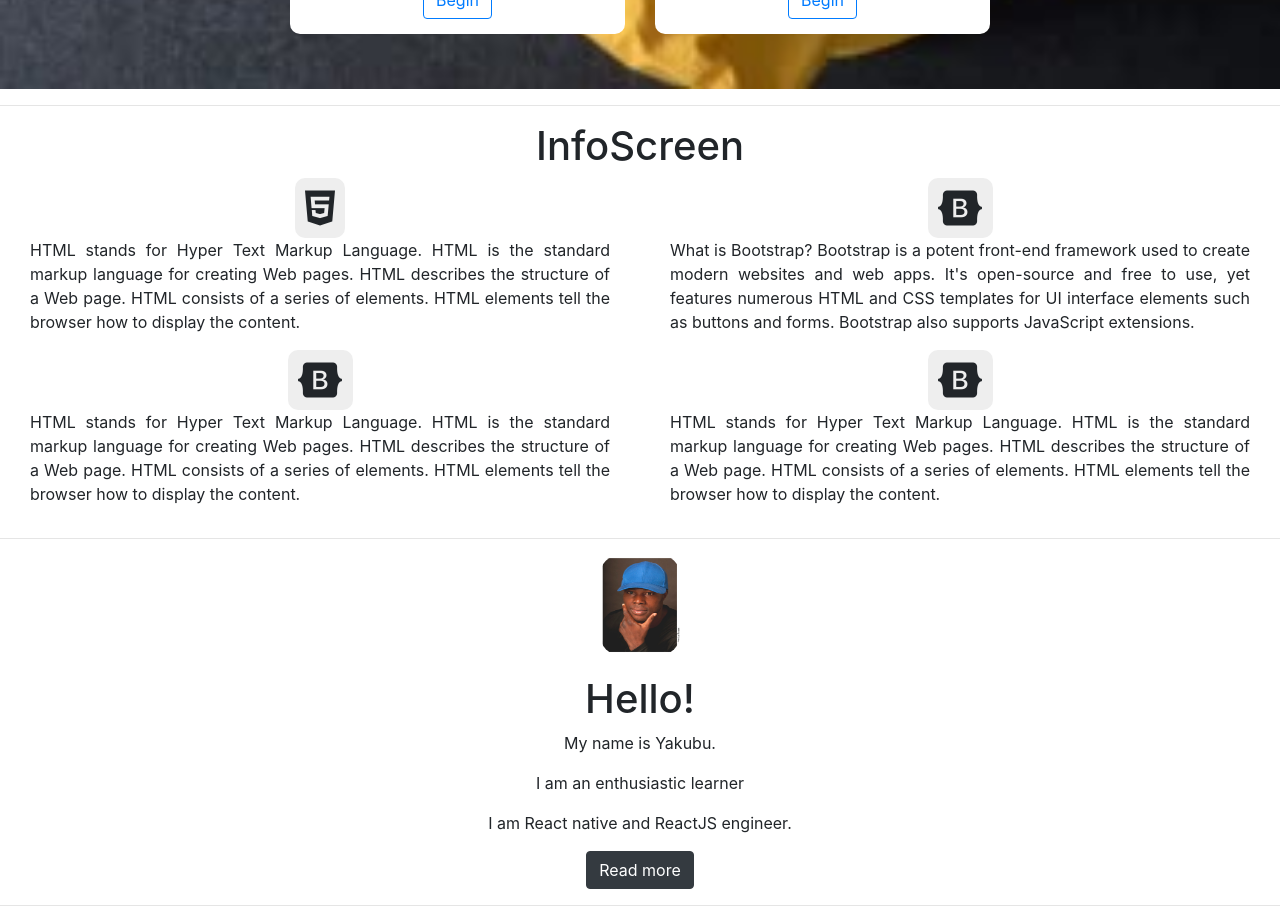
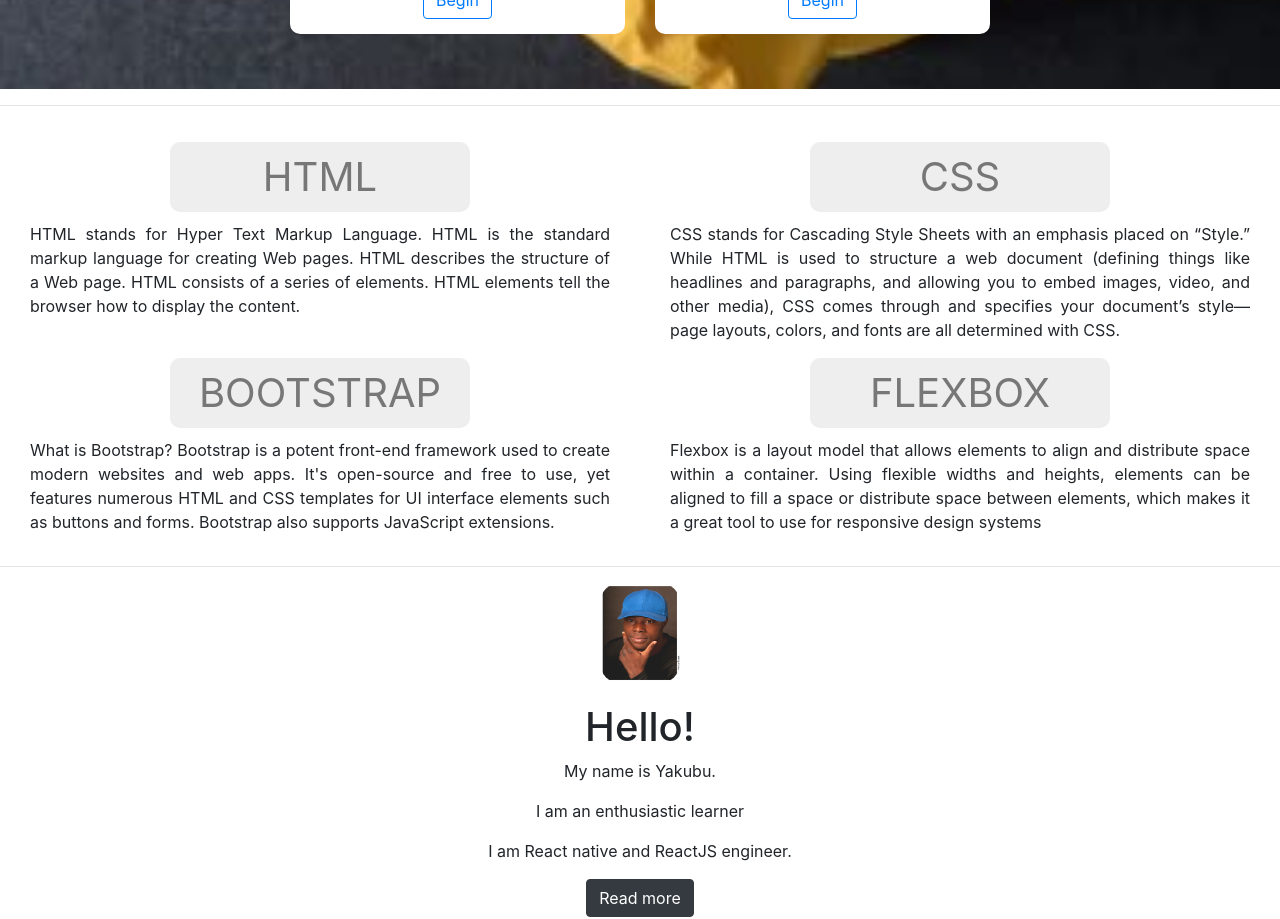
Before and after one commit to YakubuAmidu/Intelligentcoding, a React (Create React App) app: page / in a window 1280 px wide. Shown: the part 1300-2219 px from the top of the page. Built offline with nearby package versions, Linux system fonts and the light colour scheme; a web font is replaced by a local one.

Commit message:
Commiting changes

```diff
--- a/src/components/App.css
+++ b/src/components/App.css
@@ -125,6 +125,7 @@
 
 .InfoScreen-section {
   text-align: center;
+  padding-top: 20px;
 }
 
 .Info-icons {
@@ -133,13 +134,17 @@
   padding-right: 15px;
 }
 
-.fab {
+.Icons {
+  width: 300px;
+  margin: 0 auto;
   font-size: 40px;
   background-color: #eee;
-  padding: 10px;
+  color: #777;
+  padding: 5px;
   border-radius: 10px;
 }
 
 .Info-paragraph {
   text-align: justify;
+  margin-top: 10px;
 }
--- a/src/screens/InfoScreen.js
+++ b/src/screens/InfoScreen.js
@@ -4,11 +4,10 @@ import { Container, Col, Row } from "react-bootstrap";
 const InfoScreen = () => {
   return (
     <Container fluid className="InfoScreen-section">
-      <h1>InfoScreen</h1>
       <Row>
         <Col sm={6}>
           <div className="Info-icons">
-            <i className="Icons" class="fab fa-html5"></i>
+            <p className="Icons html">HTML</p>
             <p className="Info-paragraph">
               HTML stands for Hyper Text Markup Language. HTML is the standard
               markup language for creating Web pages. HTML describes the
@@ -19,7 +18,20 @@ const InfoScreen = () => {
         </Col>
         <Col sm={6}>
           <div className="Info-icons">
-            <i className="Icons" class="fab fa-bootstrap"></i>
+            <p className="Icons css">CSS</p>
+            <p className="Info-paragraph">
+              CSS stands for Cascading Style Sheets with an emphasis placed on
+              “Style.” While HTML is used to structure a web document (defining
+              things like headlines and paragraphs, and allowing you to embed
+              images, video, and other media), CSS comes through and specifies
+              your document’s style—page layouts, colors, and fonts are all
+              determined with CSS.
+            </p>
+          </div>
+        </Col>
+        <Col sm={6}>
+          <div className="Info-icons">
+            <p className="Icons bootstrap">BOOTSTRAP</p>
             <p className="Info-paragraph">
               What is Bootstrap? Bootstrap is a potent front-end framework used
               to create modern websites and web apps. It's open-source and free
@@ -31,23 +43,13 @@ const InfoScreen = () => {
         </Col>
         <Col sm={6}>
           <div className="Info-icons">
-            <i className="Icons" class="fab fa-bootstrap"></i>
+            <p className="Icons flexbox">FLEXBOX</p>
             <p className="Info-paragraph">
-              HTML stands for Hyper Text Markup Language. HTML is the standard
-              markup language for creating Web pages. HTML describes the
-              structure of a Web page. HTML consists of a series of elements.
-              HTML elements tell the browser how to display the content.
-            </p>
-          </div>
-        </Col>
-        <Col sm={6}>
-          <div className="Info-icons">
-            <i className="Icons" class="fab fa-bootstrap"></i>
-            <p className="Info-paragraph">
-              HTML stands for Hyper Text Markup Language. HTML is the standard
-              markup language for creating Web pages. HTML describes the
-              structure of a Web page. HTML consists of a series of elements.
-              HTML elements tell the browser how to display the content.
+              Flexbox is a layout model that allows elements to align and
+              distribute space within a container. Using flexible widths and
+              heights, elements can be aligned to fill a space or distribute
+              space between elements, which makes it a great tool to use for
+              responsive design systems
             </p>
           </div>
         </Col>
```
